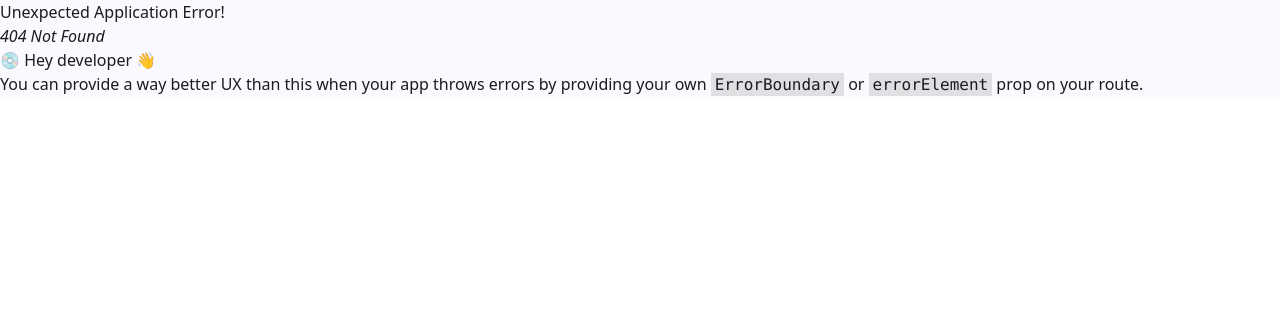
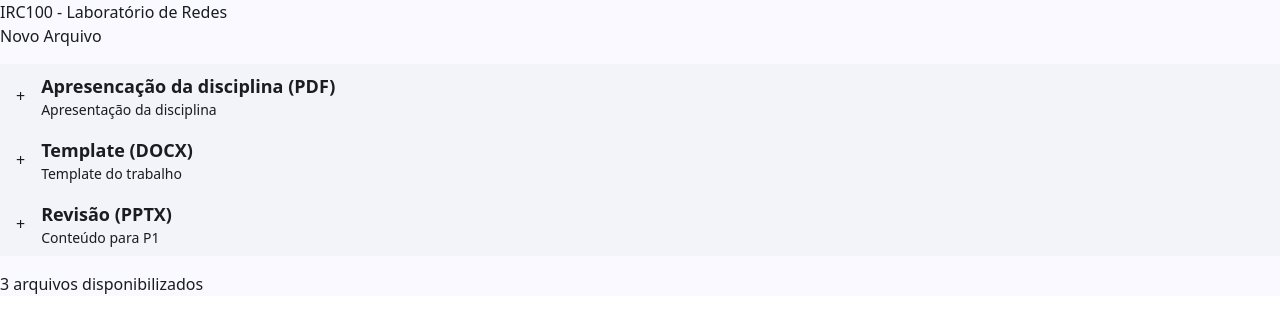
Before and after one commit to gabrielwbenatti/siga-fatec, a React (Vite) app in the folder frontend/: page /home/planning in a window 1280 px wide. Before the commit this address had no page. Shown: the top 332 px of the page. Built offline with nearby package versions, Linux system fonts and the light colour scheme.

Commit message:
melhorias e criação de componentes novos

```diff
--- /dev/null
+++ b/frontend/src/components/common/ListItem.tsx
@@ -0,0 +1,30 @@
+interface SigaListItemProps {
+  //   title?: string;
+  //   subtitle?: string;
+  //   leadingIcon?: JSX.Element;
+  children: JSX.Element | JSX.Element[];
+}
+
+function SigaListItem({ ...props }: SigaListItemProps) {
+  return (
+    <>
+      <div className="flex items-center gap-4 py-2 ps-4 pe-8 cursor-pointer bg-light-surfaceContainerLow hover:bg-light-onSurface/5">
+        {props.children}
+      </div>
+    </>
+    // <>
+    //   <div className="flex items-center gap-4 py-2 ps-4 pe-8 cursor-pointer bg-light-surfaceContainerLow hover:bg-light-onSurface/5">
+    //     {props.leadingIcon && props.leadingIcon}
+    //     <div className="flex flex-col">
+    //       {props.title && (
+    //         <h3 className="font-semibold text-lg">{props.title}</h3>
+    //       )}
+    //       {props.subtitle && <span className="text-sm">{props.subtitle}</span>}
+    //       {props.children && props.children}
+    //     </div>
+    //   </div>
+    // </>
+  );
+}
+
+export default SigaListItem;
--- a/frontend/src/pages/Home/Materials/index.tsx
+++ b/frontend/src/pages/Home/Materials/index.tsx
@@ -1,27 +1,37 @@
+import SigaListItem from "../../../components/common/ListItem";
+
 function MaterialsPage() {
+  const items = [
+    {
+      title: "Apresencação da disciplina (PDF)",
+      desc: "Apresentação da disciplina",
+    },
+    { title: "Template (DOCX)", desc: "Template do trabalho" },
+    { title: "Revisão (PPTX)", desc: "Conteúdo para P1" },
+  ];
+
   return (
     <>
+      <div className="space-y-4">
         <div>
           <h1>IRC100 - Laboratório de Redes</h1>
           <button>Novo Arquivo</button>
         </div>
 
         <div>
-        <div>
-          <h3>Apresencação da disciplina (PDF)</h3>
-          <p>Apresentação da disciplina</p>
+          {items.map((e) => (
+            <SigaListItem>
+              <span>+</span>
+              <div className="flex flex-col">
+                <h3 className="font-semibold text-lg">{e.title}</h3>
+                <span className="text-sm">{e.desc}</span>
               </div>
-        <div>
-          <h3>Template (DOCX)</h3>
-          <p>Template do trabalho</p>
-        </div>
-        <div>
-          <h3>Revisão (PPTX)</h3>
-          <p>Conteúdo para P1</p>
-        </div>
+            </SigaListItem>
+          ))}
         </div>
 
         <div>3 arquivos disponibilizados</div>
+      </div>
     </>
   );
 }
--- /dev/null
+++ b/frontend/src/pages/Home/Planning/index.tsx
@@ -0,0 +1,48 @@
+import SigaListItem from "../../../components/common/ListItem";
+
+function PlanningPage() {
+  const items = [
+    {
+      data: "16/06/2024",
+      title: "Introdução ao Conteúdo",
+      desc: "Introdução ao conteúdo \nDefinição das ferramentas utilizadas",
+    },
+    {
+      data: "16/06/2024",
+      title: "Introdução ao Conteúdo",
+      desc: "Introdução ao conteúdo \nDefinição das ferramentas utilizadas",
+    },
+    {
+      data: "16/06/2024",
+      title: "Introdução ao Conteúdo",
+      desc: "Introdução ao conteúdo \nDefinição das ferramentas utilizadas",
+    },
+  ];
+
+  return (
+    <>
+      <div className="space-y-4">
+        <div>
+          <h1>IRC100 - Laboratório de Redes</h1>
+          <button>Novo Arquivo</button>
+        </div>
+
+        <div>
+          {items.map((e) => (
+            <SigaListItem>
+              <div className="flex flex-col">
+                <span className="text-sm">{e.data}</span>
+                <h3 className="font-semibold text-lg">{e.title}</h3>
+                <span>{e.desc}</span>
+              </div>
+            </SigaListItem>
+          ))}
+        </div>
+
+        <div>3 arquivos disponibilizados</div>
+      </div>
+    </>
+  );
+}
+
+export default PlanningPage;
--- a/frontend/src/pages/Home/index.tsx
+++ b/frontend/src/pages/Home/index.tsx
@@ -1,7 +1,10 @@
+import MaterialsPage from "./Materials";
+import PlanningPage from "./Planning";
+
 function HomePage() {
   return (
     <>
-      <h3>Home Page </h3>
+      <MaterialsPage />
     </>
   );
 }
```
Also changed, not shown: frontend/src/routes/index.tsx (+11 -4 lines). Lines whose indentation alone changed are shown as unchanged.
